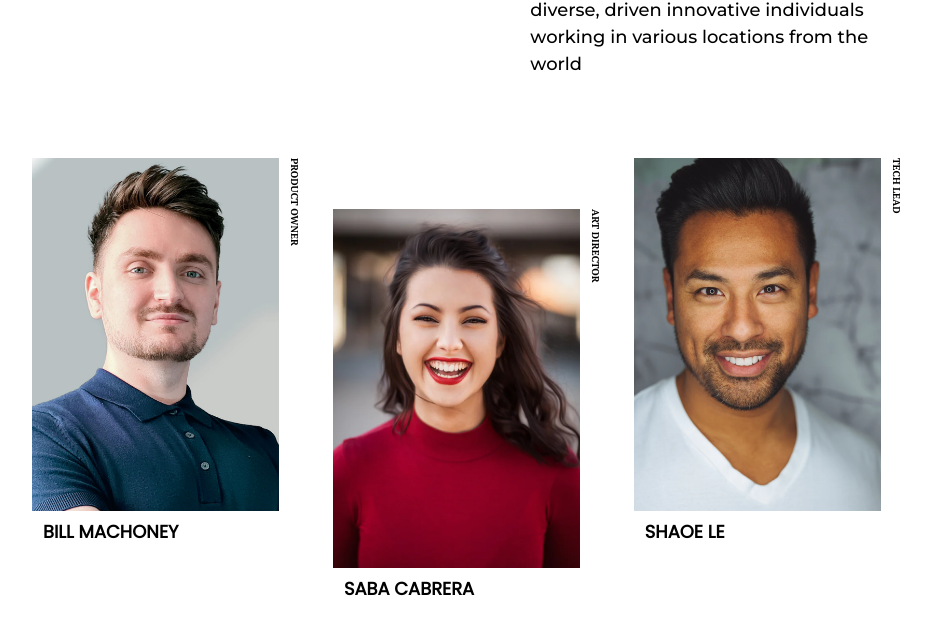
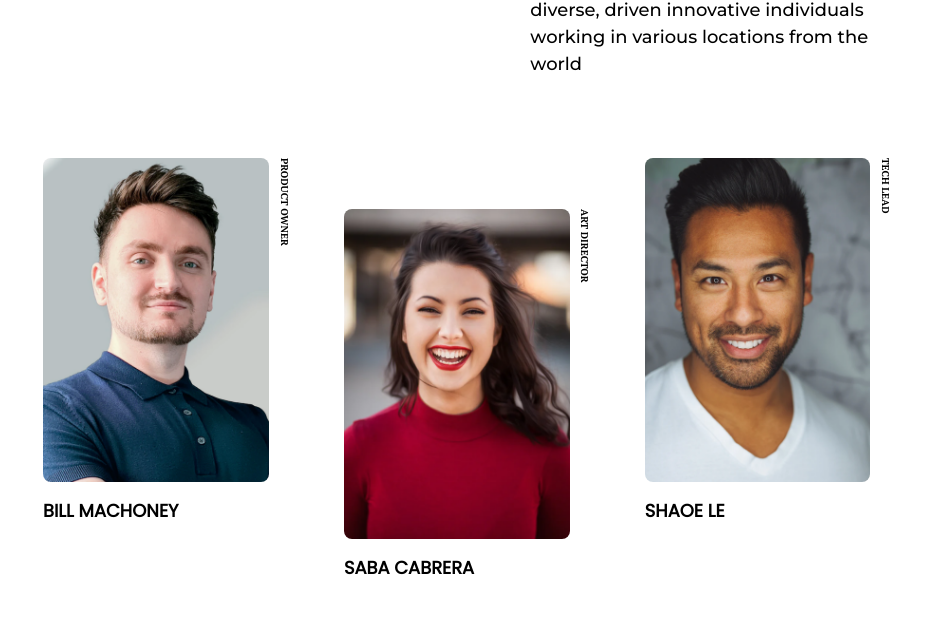
Before and after one commit to jean-carlos-19/team-page, a website: page src/index.html in a window 1280 px wide. Shown: the part 164-797 px from the top of the page, without its empty margins (173-1104 px from the left). Drawn offline with Linux system fonts and the light colour scheme.

Commit message:
refactorizando

```diff
--- a/sass/base/_base.scss
+++ b/sass/base/_base.scss
@@ -1,6 +1,8 @@
 img {
   max-width: 100%;
+  height: 100%;
   object-fit: cover;
+  object-position: center center;
   cursor: pointer;
 }
 a {
--- a/sass/componentes/_tarjeta.scss
+++ b/sass/componentes/_tarjeta.scss
@@ -1,7 +1,7 @@
 .tarjeta {
   margin: 0;
-  &>*+*{
-    margin-top: .5rem;
+  & > * + * {
+    margin-top: 1rem;
   }
   &:nth-child(2n) {
     margin-top: 20.83%;
@@ -9,10 +9,15 @@
   .figura {
     min-height: 25vmax;
     @include display_flex(row, center, flex-start);
-    &>*+*{
-      margin-left: .5rem;
+    & > * + * {
+      margin-left: 0.5rem;
+    }
+    .imagen_figura {
+      width: calc(100% - 5% - 0.5rem);
+      border-radius: 0.5rem;
     }
     .titulo4_figura_lateral {
+      flex-basis: 5%;
       writing-mode: vertical-lr;
       font-weight: normal;
       font-size: var(--tamano_titulo4);
```
Also changed, not shown: src/css/main.css.
